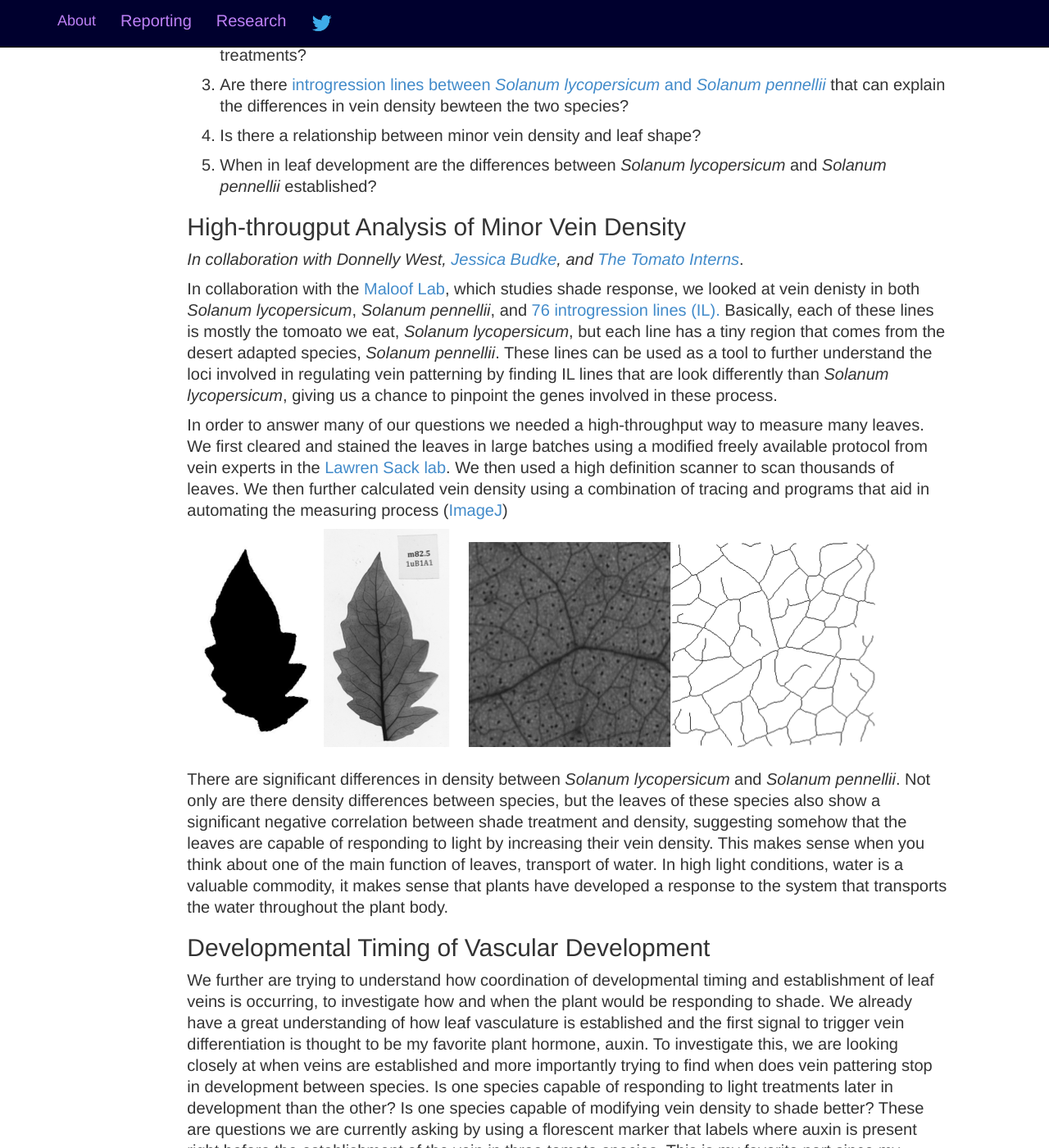
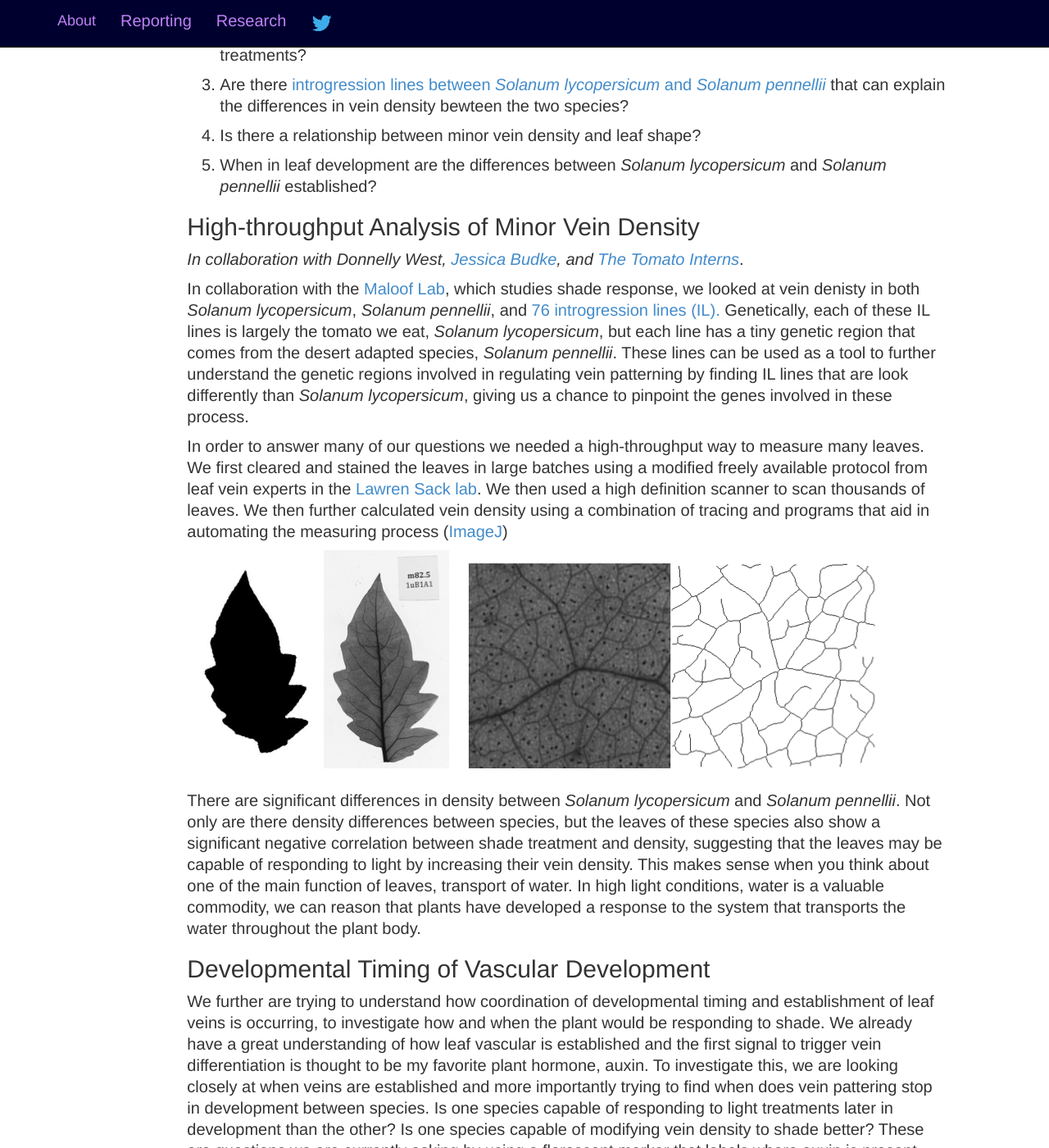
Before and after one commit to iamciera/creports, a Jekyll site: the page built from research/vein/index.html, in a window 1280 px wide and 1400 px high, scrolled down 1982 px. Shown: the whole window at 82% size. Built offline with Jekyll 4.4.1, drawn with Linux system fonts in a browser that asks for light colours; nearby versions of some CDN libraries; Markdown is read by kramdown in place of the engine named in the settings; some of the changed text lies outside the part shown.

Commit message:
edited vein

```diff
--- a/research/vein/index.html
+++ b/research/vein/index.html
@@ -2,15 +2,13 @@
 layout: research
 ---
 
-
 <img src="{{ site.baseurl }}/img/vein5.jpg" class="img-responsive" alt="Responsive image">
 
-
-<H1> Understanding the development of vein patterning in domesticated tomato and desert adapted wild relatives in response to simulated shade </H1>
+<H1> The development of vein patterning in domesticated tomato and desert adapted wild tomato relatives in response to simulated shade </H1>
 
 <h3><b>Plant veins</b></h3>
 
-<p>I was first attracted to the veins of leaves because it stood out as one of the more stunning developmental patterns in found in plant development.  In addition to beauty, veins are also compelling from an evolutionary perspective; <a href="http://en.wikipedia.org/wiki/Vascular_plant">the acquisition of veins</a> allowed plants to colonize land.  Just as animals moved from the sea with the adaptation of lungs, one of the main features that allowed the colonization of land by plants was veins.  Veins allowed plants structural support and a highly complex transport system.  The more I learned the more I found myself becoming increasing interested in vein patterning. The variability of vein patterning and density in the plant kingdom is immense.  Go ahead and take a trip outside and look a closely at the leaves around you and you can begin to see the diversity of vein patterns that exist. What is the <a href="http://en.wikipedia.org/wiki/Evolutionary_pressure">selective pressure</a> that is acting upon species to establish the diversity of vein patterning we observe? This questions led me to start looking into one way in which vein patterning differs: vein density.  Vein density refers to how many vein strands are present in a given area of a leaf and vein density varies considerably across the plant kingdom. But why?</p>
+<p>I was first attracted to the veins of leaves because it stood out as one of the more stunning developmental patterns found in plant development.  Veins are also compelling from an evolutionary perspective; <a href="http://en.wikipedia.org/wiki/Vascular_plant">the acquisition of veins</a> allowed plants to colonize land.  Just as animals moved from the sea with the adaptation of lungs, one of the main features that allowed the colonization of land by plants was veins.  Veins allowed plants structural support and a highly complex transport system.  The more I learned, the more I found myself becoming increasing interested in the patterns of vein growth. The variability of vein patterning and density in the plant kingdom is immense.  Go ahead and take a trip outside and look a closely at the leaves around you and notice all the differences in vein patterns that exist. What is the <a href="http://en.wikipedia.org/wiki/Evolutionary_pressure">selective pressure</a> that is acting upon species to establish the diversity of vein patterning we observe? This questions led me to start looking into one way in which vein patterning differs: vein density.  Vein density refers to how many vein strands are present in a given area of a leaf and vein density varies considerably across the plant kingdom. But why?</p>
 
 We can split leaf vein function into three main areas:</p>
 
@@ -20,9 +18,7 @@
 <li><strong>Biomechanical Support</strong> : The veins provide almost a skeletal network providing a flexible support system for other parts of the plant. </li>
 </ol>
 
-<p>
-
-<h3><b>What sort of influence would vein density have on a plant?</b></h3>
+<h3><b>What are the influences that determine plant vein density?</b></h3>
 
 <ol>
 <li><p>Some believe that higher vein density allows a plant to have more <a href="http://en.wikipedia.org/wiki/Stoma">stomata</a> per given area.  Stomata are pores on the leaf allowing gas exchange. The rate of gas exchange is called <a href="http://en.wikipedia.org/wiki/Stomatal_conductance">stomatal conductance</a>, and many studies have found a correlation between vein density and stomatal conductance, where leaves with more vein density have higher stomatal conductance. (<a href="http://onlinelibrary.wiley.com/doi/10.1111/nph.12253/full">Sack and Scoffoni, 2013</a>)</p></li>
@@ -55,28 +51,28 @@
 <li><p>When in leaf development are the differences between <i>Solanum lycopersicum</i> and <i>Solanum pennellii</i> established?
 </ol>
 
-<H2>High-througput Analysis of Minor Vein Density</H2>
+<H2>High-throughput Analysis of Minor Vein Density</H2>
 
 <p><i>In collaboration with Donnelly West, <a href="http://www.eeb.uconn.edu/people/jbudke/JessicaMBudke/JM_Budke.html"> Jessica Budke</a>, and <a href="http://www-plb.ucdavis.edu/Labs/sinha/TomatoGenome/Outreach.html">The Tomato Interns</a></i>.</p>
 
 <p>
- In collaboration with the <a href="http://malooflab.openwetware.org/Julin_Maloof.html">Maloof Lab</a>, which studies shade response, we looked at vein denisty in both <i>Solanum lycopersicum</i>, <i>Solanum pennellii</i>, and <a href="http://zamir.sgn.cornell.edu/Qtl/il_story.htm"> 76 introgression lines (IL).</a> Basically, each of these lines is mostly the tomoato we eat, <i>Solanum lycopersicum</i>, but each line has a tiny region that comes from the desert adapted species, <i>Solanum pennellii</i>.  These lines can be used as a tool to further understand the loci involved in regulating vein patterning by finding IL lines that are look differently than <i>Solanum lycopersicum</i>, giving us a chance to pinpoint the genes involved in these process.
+ In collaboration with the <a href="http://malooflab.openwetware.org/Julin_Maloof.html">Maloof Lab</a>, which studies shade response, we looked at vein denisty in both <i>Solanum lycopersicum</i>, <i>Solanum pennellii</i>, and <a href="http://zamir.sgn.cornell.edu/Qtl/il_story.htm"> 76 introgression lines (IL).</a> Genetically, each of these IL lines is largely the tomato we eat, <i>Solanum lycopersicum</i>, but each line has a tiny genetic region that comes from the desert adapted species, <i>Solanum pennellii</i>.  These lines can be used as a tool to further understand the genetic regions involved in regulating vein patterning by finding IL lines that are look differently than <i>Solanum lycopersicum</i>, giving us a chance to pinpoint the genes involved in these process.
 </p>
 
 <p>
-In order to answer many of our questions we needed a high-throughput way to measure many leaves. We first cleared and stained the leaves in large batches using a modified freely available protocol from vein experts in the <a href="https://www.eeb.ucla.edu/Faculty/Sack/">Lawren Sack lab</a>.  We then used a high definition scanner to scan thousands of leaves.  We then further calculated vein density using a combination of tracing and programs that aid in automating the measuring process (<a href="http://rsb.info.nih.gov/ij/">ImageJ</a>)
+In order to answer many of our questions we needed a high-throughput way to measure many leaves. We first cleared and stained the leaves in large batches using a modified freely available protocol from leaf vein experts in the <a href="https://www.eeb.ucla.edu/Faculty/Sack/">Lawren Sack lab</a>.  We then used a high definition scanner to scan thousands of leaves.  We then further calculated vein density using a combination of tracing and programs that aid in automating the measuring process (<a href="http://rsb.info.nih.gov/ij/">ImageJ</a>)
 </p>
 
 <img src="{{ site.baseurl }}/img/vein2.png" class="img-responsive" alt="Responsive image">
 
 <p>
-There are significant differences in density between <i>Solanum lycopersicum</i> and <i>Solanum pennellii</i>.  Not only are there density differences between species, but the leaves of these species also show a significant negative correlation between shade treatment and density, suggesting somehow that the leaves are capable of responding to light by increasing their vein density.  This makes sense when you think about one of the main function of leaves, transport of water.  In high light conditions, water is a valuable commodity, it makes sense that plants have developed a response to the system that transports the water throughout the plant body.
+There are significant differences in density between <i>Solanum lycopersicum</i> and <i>Solanum pennellii</i>.  Not only are there density differences between species, but the leaves of these species also show a significant negative correlation between shade treatment and density, suggesting that the leaves may be capable of responding to light by increasing their vein density.  This makes sense when you think about one of the main function of leaves, transport of water.  In high light conditions, water is a valuable commodity, we can reason that plants have developed a response to the system that transports the water throughout the plant body.
 </p>
 
 <H2>Developmental Timing of Vascular Development</H2>
 
 <p>
-We further are trying to understand how coordination of developmental timing and establishment of leaf veins is occurring, to investigate how and when the plant would be responding to shade.  We already have a great understanding of how leaf vasculature is established and the first signal to trigger vein differentiation is thought to be my favorite plant hormone, auxin.  To investigate this, we are looking closely at when veins are established and more importantly trying to find when does vein pattering stop in development between species. Is one species capable of responding to light treatments later in development than the other? Is one species capable of modifying vein density to shade better?  These are questions we are currently asking by using a florescent marker that labels where auxin is present right before the establishment of the vein in three tomato species.  This is my favorite part since my previous intern, Gillie Ish-Shalom, and I got to spend a lot of time taking beautiful photos of early vein establishment.
+We further are trying to understand how coordination of developmental timing and establishment of leaf veins is occurring, to investigate how and when the plant would be responding to shade.  We already have a great understanding of how leaf vascular is established and the first signal to trigger vein differentiation is thought to be my favorite plant hormone, auxin.  To investigate this, we are looking closely at when veins are established and more importantly trying to find when does vein pattering stop in development between species. Is one species capable of responding to light treatments later in development than the other? Is one species capable of modifying vein density to shade better?  These are questions we are currently asking by using a florescent marker that labels where auxin is present right before the establishment of the vein in three tomato species.  This is my favorite part since my previous intern, Gillie Ish-Shalom, and I got to spend a lot of time taking beautiful photos of early vein establishment.
 </p>
 
 <img src="{{ site.baseurl }}/img/vein1.jpg" class="img-responsive" alt="Responsive image">
```
Also changed, not shown: 2 other files.
